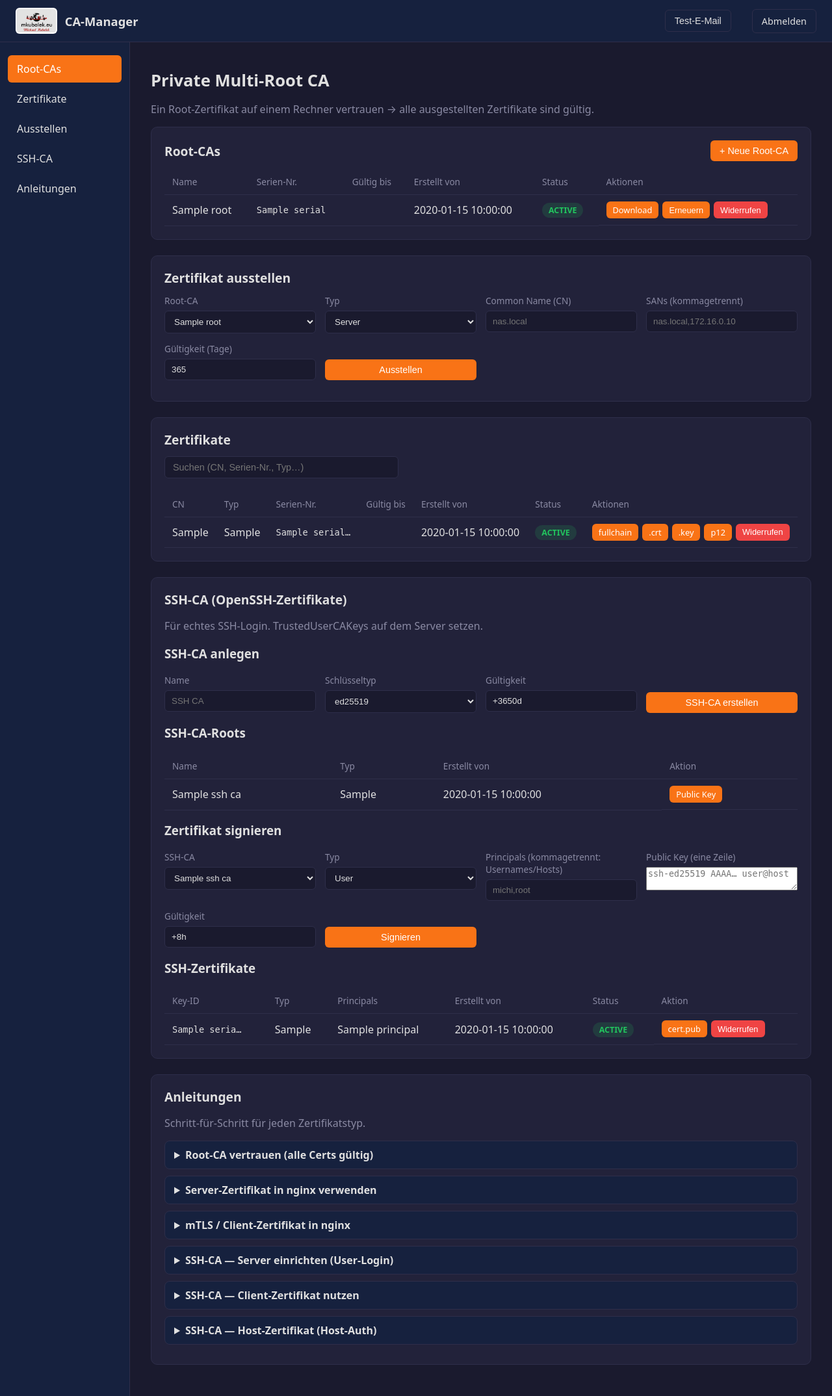
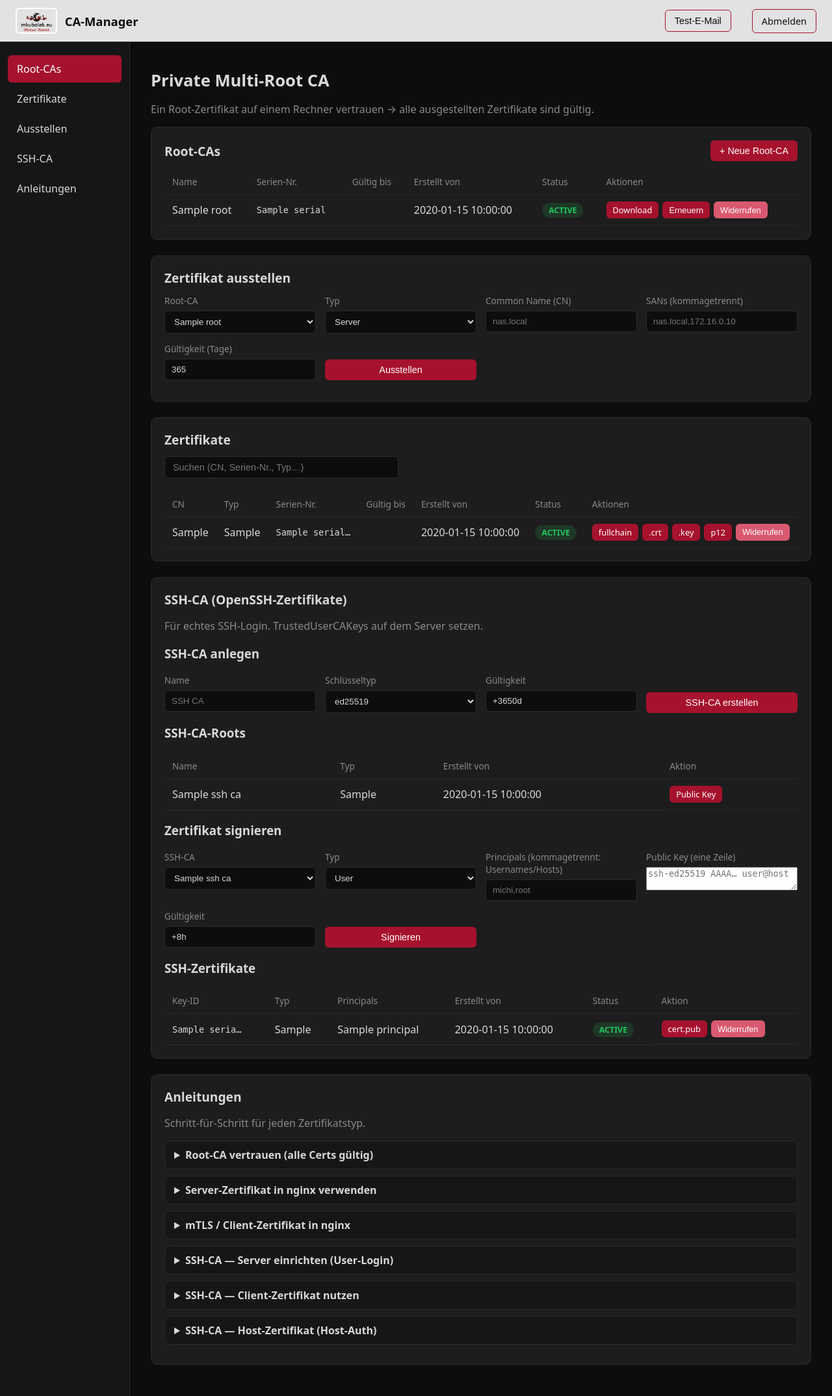
Before and after one commit to MichiK1712/ca-manager, a FastAPI app: template backend/templates/dashboard.html in a window 1280 px wide. Shown: the whole page at 65% size. Run offline with FastAPI, Linux system fonts and the light colour scheme; the template is opened without the code that fills it: most values are stand-ins (such as "Sample title", 1, 10 or a date in 2020); parts of the project's set-up code (start-up, migrations or seed data) failed here and were passed over.

Commit message:
Farbpalette an Logo-Farben angepasst
- Primär #A6122D (Akzent), Hellrosa #D95970, Grau #D9D9D9, Schwarz #0D0D0D
- Header-Hintergrund #E2E2E2 (hell) mit dunklem Text
- Dark-Theme nach Markenfarben (bg #0d0d0d)

```diff
--- a/backend/static/style.css
+++ b/backend/static/style.css
@@ -1,13 +1,16 @@
 :root {
-  --bg: #1a1a2e;
-  --bg-2: #16213e;
-  --card: #22223a;
-  --border: #2e2e4a;
-  --text: #e0e0e0;
-  --muted: #8a8aa3;
-  --accent: #f97316;
+  --bg: #0d0d0d;
+  --bg-2: #161616;
+  --card: #1d1d1d;
+  --border: #2a2a2a;
+  --text: #d9d9d9;
+  --muted: #8a8a8a;
+  --accent: #a6122d;
+  --accent-2: #d95970;
   --ok: #22c55e;
-  --bad: #ef4444;
+  --bad: #d95970;
+  --header-bg: #e2e2e2;
+  --header-fg: #0d0d0d;
 }
 
 * { box-sizing: border-box; }
@@ -26,7 +29,7 @@ body {
   align-items: center;
   justify-content: space-between;
   padding: 12px 24px;
-  background: var(--bg-2);
+  background: var(--header-bg);
   border-bottom: 1px solid var(--border);
 }
 .brand { display: flex; align-items: center; gap: 12px; }
@@ -37,9 +40,11 @@ body {
   background: #fff;
   padding: 2px;
 }
-.brand-title { font-size: 1.15rem; font-weight: 600; }
+.brand-title { font-size: 1.15rem; font-weight: 600; color: var(--header-fg); }
 .topbar-right { display: flex; align-items: center; gap: 16px; }
-.user-label { color: var(--muted); }
+.user-label { color: var(--header-fg); opacity: 0.7; }
+.topbar .btn-ghost { color: var(--header-fg); border-color: var(--accent); }
+.topbar .btn-ghost:hover { background: var(--accent); color: #fff; }
 
 /* Layout */
 .layout { display: flex; }
@@ -109,7 +114,7 @@ h2 { font-size: 1.2rem; margin: 0 0 12px; }
   text-transform: uppercase;
 }
 .badge.ok { background: rgba(34,197,94,0.15); color: var(--ok); }
-.badge.bad { background: rgba(239,68,68,0.15); color: var(--bad); }
+.badge.bad { background: rgba(217,89,112,0.18); color: var(--bad); }
 
 /* Buttons */
 .btn {
```
